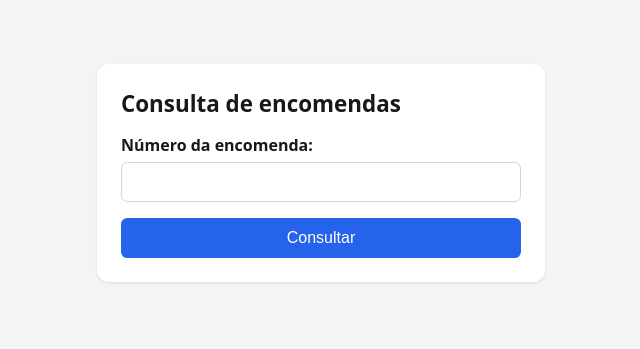
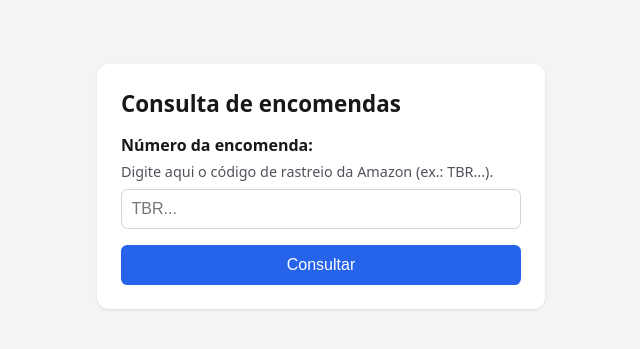
Before and after one commit to lucasgueiros/encomendas.familiagueiros.com.br, a Django app: page / in a window 1280 px wide. Shown: the top 349 px of the page, without its empty margins (319-959 px from the left). Run offline with Django 5.2, Linux system fonts and the light colour scheme.

Commit message:
melhorando...

```diff
--- a/encomendas/forms.py
+++ b/encomendas/forms.py
@@ -2,4 +2,8 @@ from django import forms
 
 
 class ConsultaForm(forms.Form):
-    numero = forms.CharField(label='Número da encomenda', max_length=64, strip=True)
+    numero = forms.CharField(
+        label='Número da encomenda', max_length=64, strip=True,
+        help_text='Digite aqui o código de rastreio da Amazon (ex.: TBR...).',
+        widget=forms.TextInput(attrs={'placeholder': 'TBR...'}),
+    )
--- a/encomendas/templates/encomendas/consulta.html
+++ b/encomendas/templates/encomendas/consulta.html
@@ -17,6 +17,8 @@
     .ok { background: #dcfce7; }
     .erro { background: #fee2e2; }
     .telefone { font-size: 1.5rem; font-weight: 700; }
+    .telefone a { color: #15803d; }
+    .ajuda { margin: 0 0 .5rem; font-size: .9rem; color: #52525b; }
     .errorlist { color: #b91c1c; padding-left: 1rem; }
   </style>
 </head>
@@ -27,6 +29,7 @@
     <form method="post">
       {% csrf_token %}
       {{ form.numero.label_tag }}
+      <p class="ajuda">{{ form.numero.help_text }}</p>
       {{ form.numero }}
       {{ form.numero.errors }}
       <button type="submit">Consultar</button>
@@ -38,7 +41,7 @@
       {% if encomenda %}
         <div class="resultado ok">
           Encomenda <strong>{{ encomenda.numero }}</strong><br>
-          Telefone: <span class="telefone">{{ encomenda.telefone }}</span>
+          Telefone: <span class="telefone"><a href="{{ encomenda.whatsapp_url }}" target="_blank" rel="noopener">{{ encomenda.telefone }}</a></span>
         </div>
       {% else %}
         <div class="resultado erro">Nenhuma encomenda encontrada com esse número.</div>
--- a/encomendas/tests.py
+++ b/encomendas/tests.py
@@ -24,7 +24,9 @@ class ConsultaTests(TestCase):
         self.assertContains(resp, 'name="numero"')
 
     def test_match_exato_mostra_telefone(self):
-        self.assertContains(self.consultar('BR123'), '(81) 99999-0000')
+        resp = self.consultar('BR123')
+        self.assertContains(resp, '(81) 99999-0000')
+        self.assertContains(resp, 'href="https://wa.me/5581999990000"')
 
     def test_sem_match_parcial_ou_case_insensitive(self):
         for numero in ['BR12', 'br123', 'BR1234']:
```
Also changed, not shown: encomendas/models.py (+9 -0 lines).
